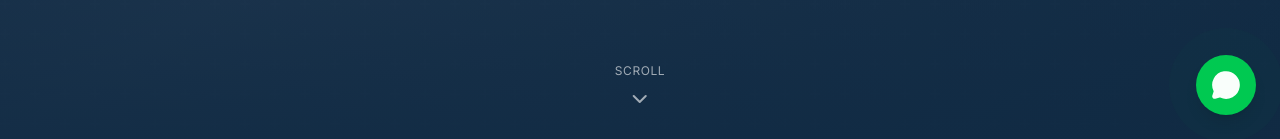
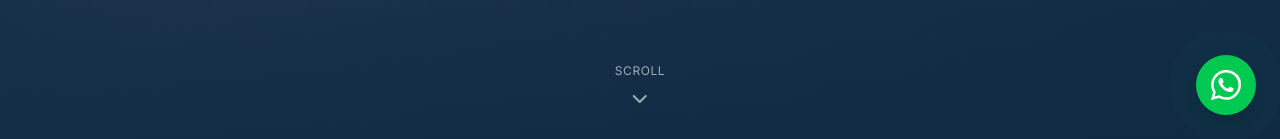
Before and after one commit to moin1777/nestraw, a Next.js app: page / in a window 1280 px wide. Shown: the part 661-800 px from the top of the page. Built offline with nearby package versions, Linux system fonts and the light colour scheme.

Commit message:
added whatsapp messaging feature

```diff
--- a/src/components/layout/WhatsAppButton.tsx
+++ b/src/components/layout/WhatsAppButton.tsx
@@ -1,7 +1,6 @@
 'use client';
 
 import { motion } from 'framer-motion';
-import { MessageCircle } from 'lucide-react';
 
 export default function WhatsAppButton() {
   return (
@@ -21,7 +20,14 @@
         animate={{ scale: [1, 1.2, 1] }}
         transition={{ duration: 2, repeat: Infinity, repeatDelay: 3 }}
       >
-        <MessageCircle size={28} fill="white" />
+        {/* WhatsApp Icon */}
+        <svg
+          className="w-6 h-6 md:w-7 md:h-7"
+          fill="currentColor"
+          viewBox="0 0 24 24"
+        >
+          <path d="M17.472 14.382c-.297-.149-1.758-.867-2.03-.967-.273-.099-.471-.148-.67.15-.197.297-.767.966-.94 1.164-.173.199-.347.223-.644.075-.297-.15-1.255-.463-2.39-1.475-.883-.788-1.48-1.761-1.653-2.059-.173-.297-.018-.458.13-.606.134-.133.298-.347.446-.52.149-.174.198-.298.298-.497.099-.198.05-.371-.025-.52-.075-.149-.669-1.612-.916-2.207-.242-.579-.487-.5-.669-.51-.173-.008-.371-.01-.57-.01-.198 0-.52.074-.792.372-.272.297-1.04 1.016-1.04 2.479 0 1.462 1.065 2.875 1.213 3.074.149.198 2.096 3.2 5.077 4.487.709.306 1.262.489 1.694.625.712.227 1.36.195 1.871.118.571-.085 1.758-.719 2.006-1.413.248-.694.248-1.289.173-1.413-.074-.124-.272-.198-.57-.347m-5.421 7.403h-.004a9.87 9.87 0 01-5.031-1.378l-.361-.214-3.741.982.998-3.648-.235-.374a9.86 9.86 0 01-1.51-5.26c.001-5.45 4.436-9.884 9.888-9.884 2.64 0 5.122 1.03 6.988 2.898a9.825 9.825 0 012.893 6.994c-.003 5.45-4.437 9.884-9.885 9.884m8.413-18.297A11.815 11.815 0 0012.05 0C5.495 0 .16 5.335.157 11.892c0 2.096.547 4.142 1.588 5.945L.057 24l6.305-1.654a11.882 11.882 0 005.683 1.448h.005c6.554 0 11.89-5.335 11.893-11.893A11.821 11.821 0 0020.893 3.386"/>
+        </svg>
       </motion.div>
       {/* Pulse ring */}
       <span className="absolute inset-0 rounded-full bg-green-500 animate-ping opacity-25" />
```
